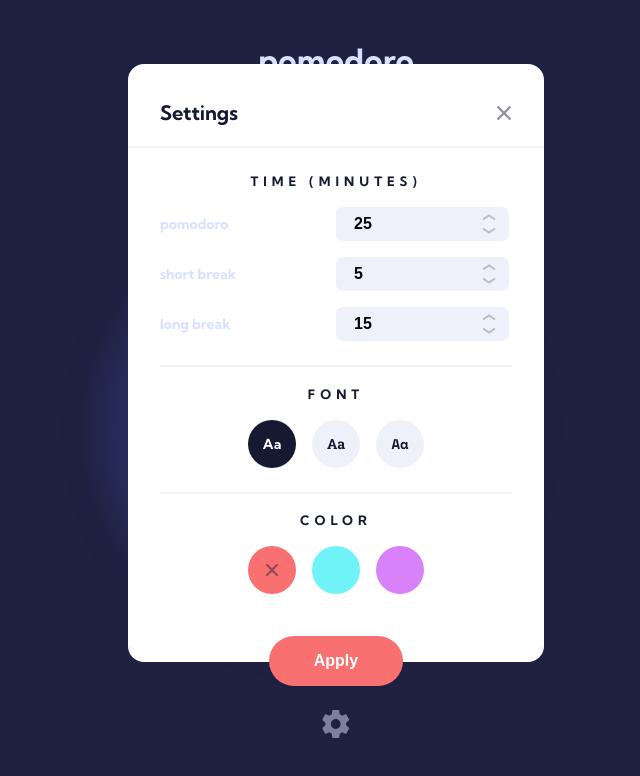
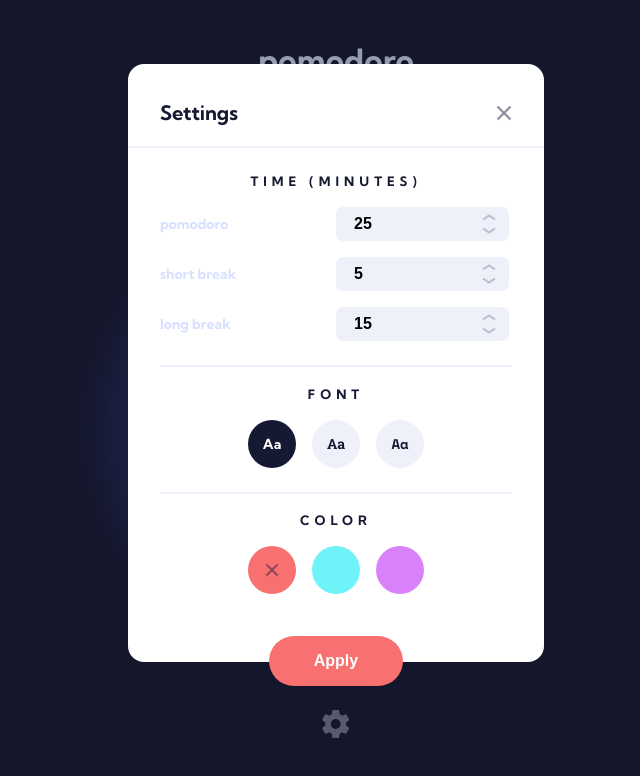
Before and after one commit to nathanielfischer/Pomodoro-App_Frontend-Mentor, a plain HTML site: page index.html in a window 1280 px wide. Both pictures are taken after a click on the picture 640 px from the left and 724 px from the top of the page. Shown: the whole page, without its empty margins (304-944 px from the left). Drawn offline with nearby package versions, Linux system fonts and the light colour scheme.

Commit message:
Update styles.css

```diff
--- a/styles.css
+++ b/styles.css
@@ -239,7 +239,7 @@ h4 {
     width: 100%;
     height: 100vh;
     z-index: 20;
-    background-color: rgba(0, 0, 0, 0.);
+    background-color: rgba(0, 0, 0, 0.3);
 }
 
 .break-full-width {
```
